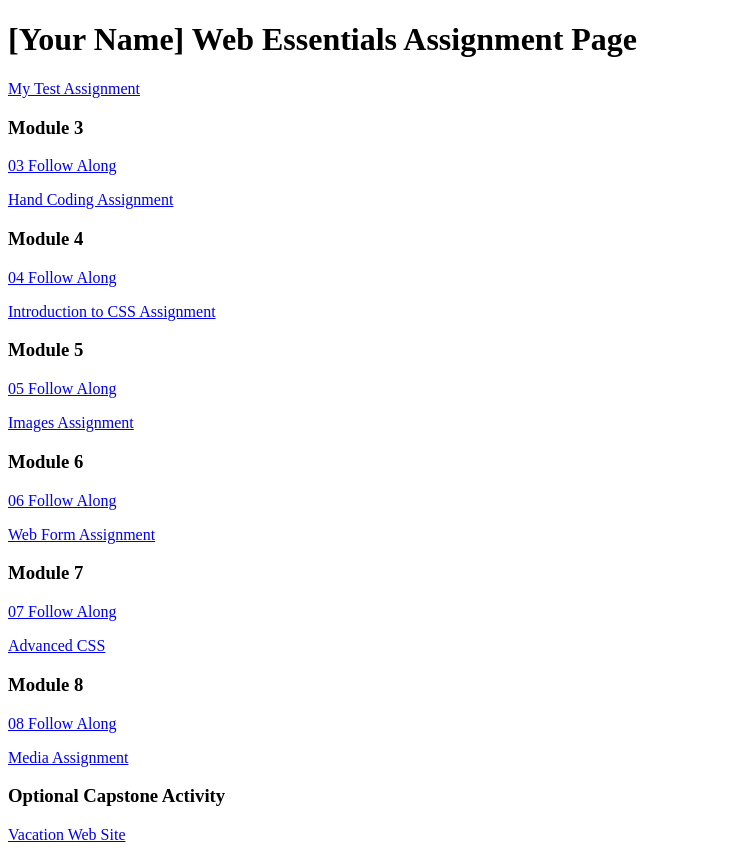
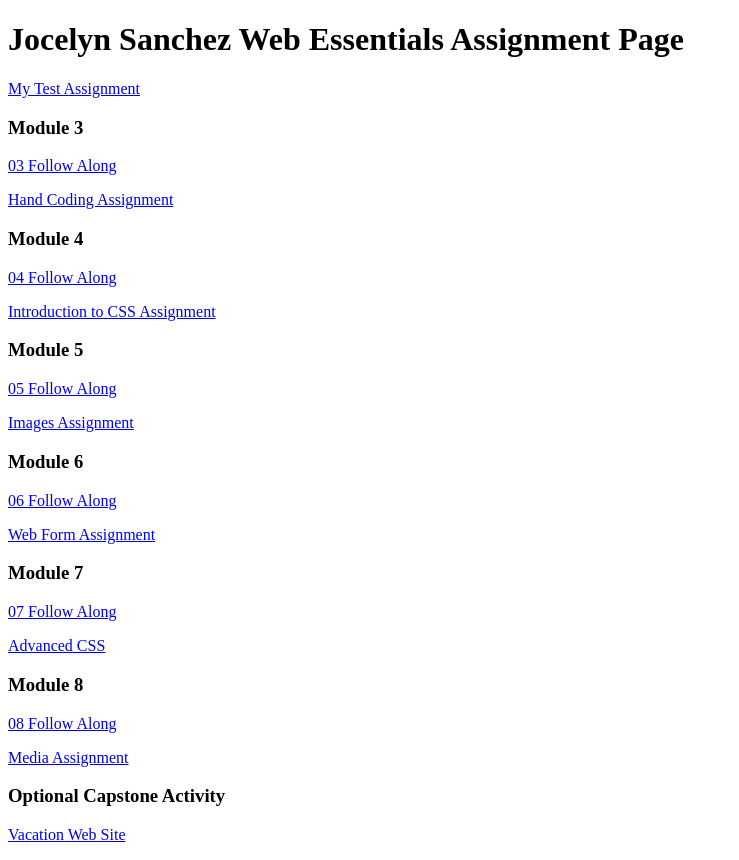
Before and after one commit to Jocyss04/dwdd1600, a plain HTML site: page index.html in a window 1280 px wide. Shown: the whole page, without its empty margins (0-739 px from the left). Drawn offline with Linux system fonts and the light colour scheme.

Commit message:
Added my name

```diff
--- a/index.html
+++ b/index.html
@@ -6,7 +6,7 @@
 		<title>dwdd 1600 assignment list page</title>
 	</head>
 	<body>
-		<h1>[Your Name] Web Essentials Assignment Page</h1>
+		<h1>Jocelyn Sanchez Web Essentials Assignment Page</h1>
 		<p><a href="01test">My Test Assignment</a></p>
 
 		<h3>Module 3</h3>
```
